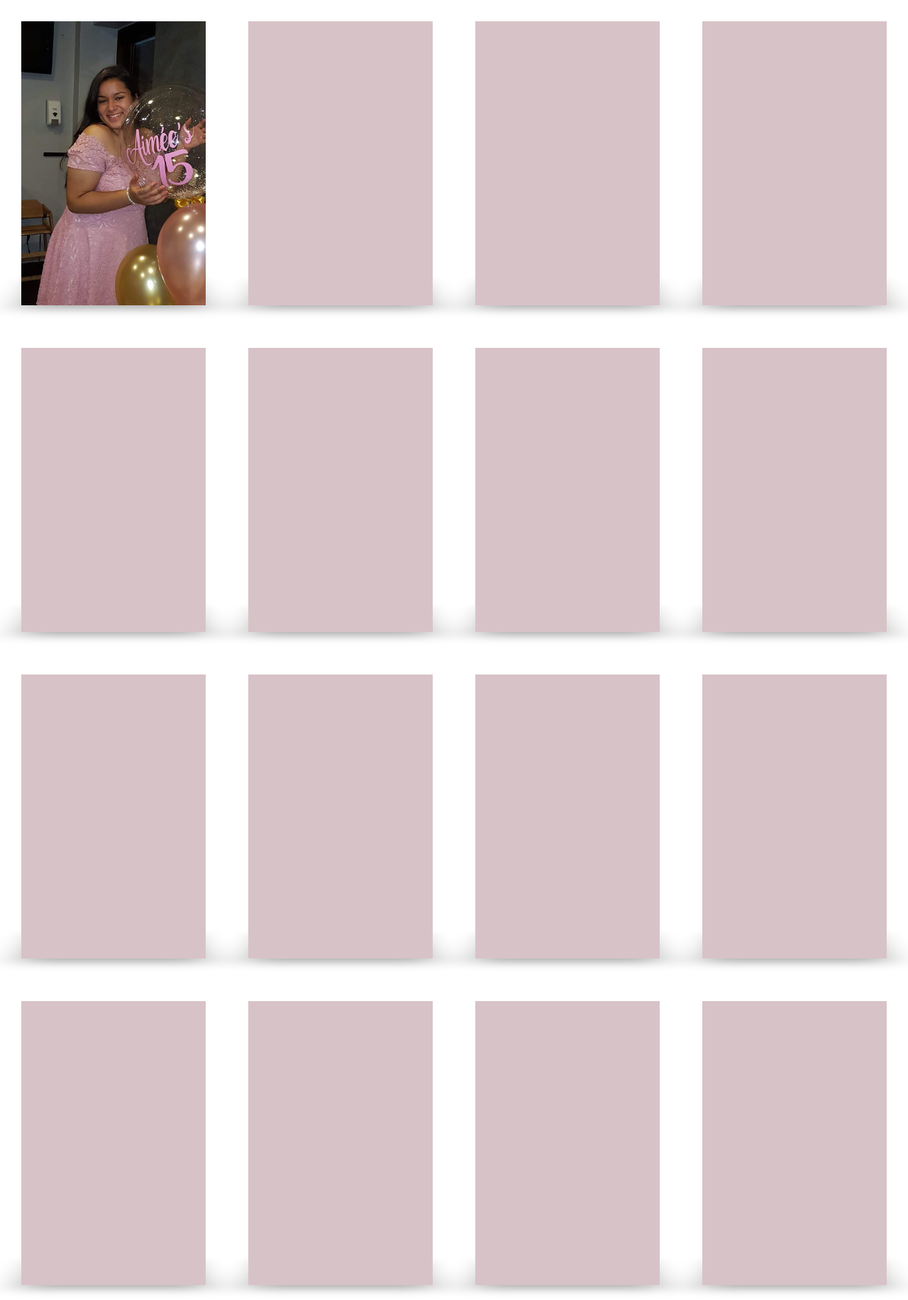
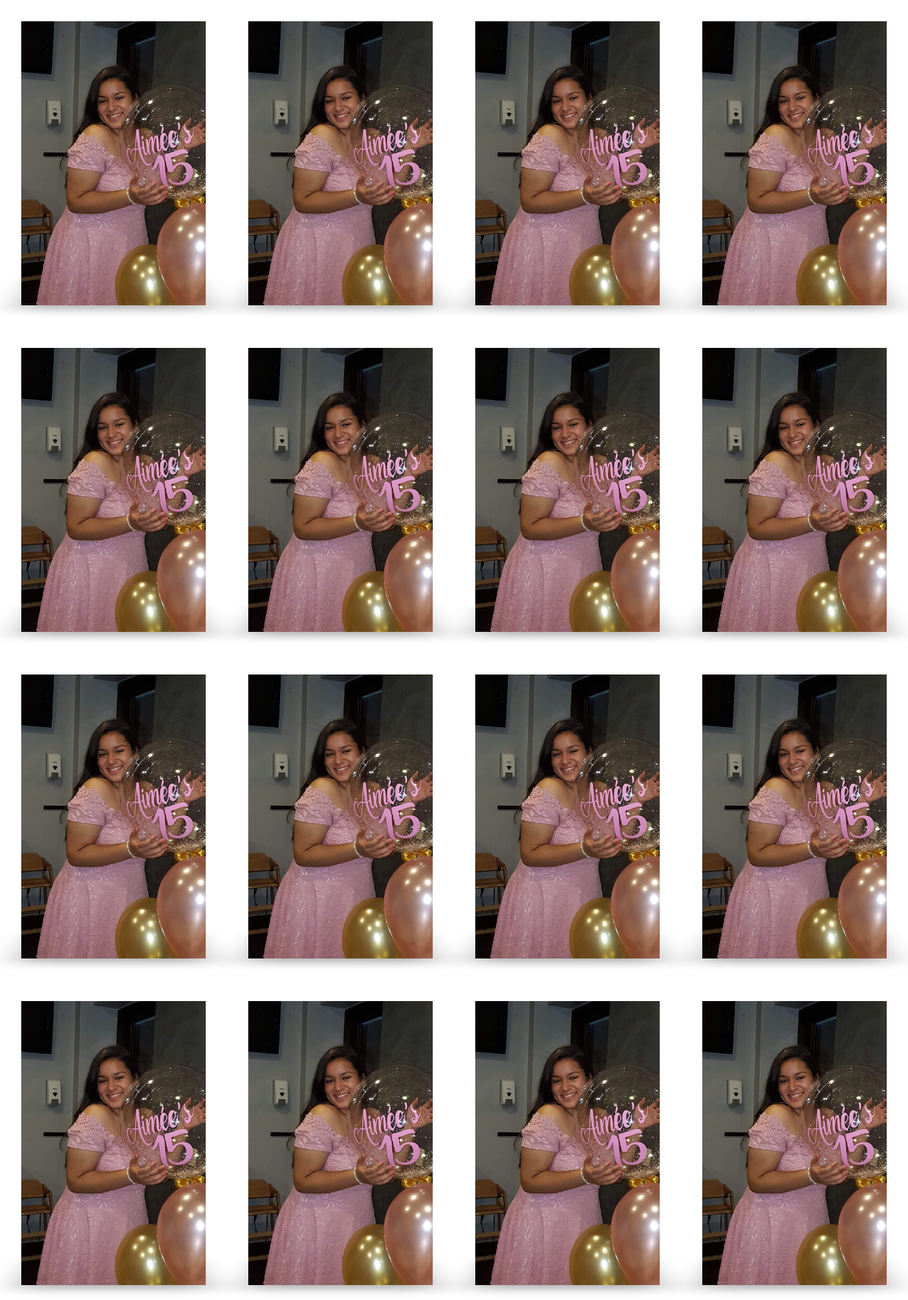
Before and after one commit to advr0106/Biblioteca, a PHP site: page /creditos.html in a window 1280 px wide. Shown: the part 89-1920 px from the top of the page at 71% size. Run offline with PHP 8.4, Linux system fonts and the light colour scheme.

Commit message:
Creditos

```diff
--- a/CSS/cred_style.css
+++ b/CSS/cred_style.css
@@ -128,3 +128,235 @@
 {
   background-image: url(../imgs/a8.jpg);
 }
+.cara1:nth-child(2) .cara2 .poster
+{
+  background-image: url(../imgs/a82.jpg);
+}
+.cara1:nth-child(2) .info header
+{
+  background-image: url(../imgs/a8.jpg);
+}
+.cara1:nth-child(3) .cara2 .poster
+{
+  background-image: url(../imgs/a82.jpg);
+}
+.cara1:nth-child(3) .info header
+{
+  background-image: url(../imgs/a8.jpg);
+}
+.cara1:nth-child(4) .cara2 .poster
+{
+  background-image: url(../imgs/a82.jpg);
+}
+.cara1:nth-child(4) .info header
+{
+  background-image: url(../imgs/a8.jpg);
+}
+.cara1:nth-child(5) .cara2 .poster
+{
+  background-image: url(../imgs/a82.jpg);
+}
+.cara1:nth-child(5) .info header
+{
+  background-image: url(../imgs/a8.jpg);
+}
+.cara1:nth-child(6) .cara2 .poster
+{
+  background-image: url(../imgs/a82.jpg);
+}
+.cara1:nth-child(6) .info header
+{
+  background-image: url(../imgs/a8.jpg);
+}
+.cara1:nth-child(7) .cara2 .poster
+{
+  background-image: url(../imgs/a82.jpg);
+}
+.cara1:nth-child(7) .info header
+{
+  background-image: url(../imgs/a8.jpg);
+}
+.cara1:nth-child(8) .cara2 .poster
+{
+  background-image: url(../imgs/a82.jpg);
+}
+.cara1:nth-child(8) .info header
+{
+  background-image: url(../imgs/a8.jpg);
+}
+.cara1:nth-child(9) .cara2 .poster
+{
+  background-image: url(../imgs/a82.jpg);
+}
+.cara1:nth-child(9) .info header
+{
+  background-image: url(../imgs/a8.jpg);
+}
+.cara1:nth-child(10) .cara2 .poster
+{
+  background-image: url(../imgs/a82.jpg);
+}
+.cara1:nth-child(10) .info header
+{
+  background-image: url(../imgs/a8.jpg);
+}
+.cara1:nth-child(11) .cara2 .poster
+{
+  background-image: url(../imgs/a82.jpg);
+}
+.cara1:nth-child(11) .info header
+{
+  background-image: url(../imgs/a8.jpg);
+}
+.cara1:nth-child(12) .cara2 .poster
+{
+  background-image: url(../imgs/a82.jpg);
+}
+.cara1:nth-child(12) .info header
+{
+  background-image: url(../imgs/a8.jpg);
+}
+.cara1:nth-child(13) .cara2 .poster
+{
+  background-image: url(../imgs/a82.jpg);
+}
+.cara1:nth-child(13) .info header
+{
+  background-image: url(../imgs/a8.jpg);
+}
+.cara1:nth-child(14) .cara2 .poster
+{
+  background-image: url(../imgs/a82.jpg);
+}
+.cara1:nth-child(14) .info header
+{
+  background-image: url(../imgs/a8.jpg);
+}
+.cara1:nth-child(15) .cara2 .poster
+{
+  background-image: url(../imgs/a82.jpg);
+}
+.cara1:nth-child(15) .info header
+{
+  background-image: url(../imgs/a8.jpg);
+}
+.cara1:nth-child(16) .cara2 .poster
+{
+  background-image: url(../imgs/a82.jpg);
+}
+.cara1:nth-child(16) .info header
+{
+  background-image: url(../imgs/a8.jpg);
+}
+.cara1:nth-child(17) .cara2 .poster
+{
+  background-image: url(../imgs/a82.jpg);
+}
+.cara1:nth-child(17) .info header
+{
+  background-image: url(../imgs/a8.jpg);
+}
+.cara1:nth-child(18) .cara2 .poster
+{
+  background-image: url(../imgs/a82.jpg);
+}
+.cara1:nth-child(18) .info header
+{
+  background-image: url(../imgs/a8.jpg);
+}
+.cara1:nth-child(19) .cara2 .poster
+{
+  background-image: url(../imgs/a82.jpg);
+}
+.cara1:nth-child(19) .info header
+{
+  background-image: url(../imgs/a8.jpg);
+}
+.cara1:nth-child(20) .cara2 .poster
+{
+  background-image: url(../imgs/a82.jpg);
+}
+.cara1:nth-child(20) .info header
+{
+  background-image: url(../imgs/a8.jpg);
+}
+.cara1:nth-child(21) .cara2 .poster
+{
+  background-image: url(../imgs/a82.jpg);
+}
+.cara1:nth-child(21) .info header
+{
+  background-image: url(../imgs/a8.jpg);
+}
+.cara1:nth-child(22) .cara2 .poster
+{
+  background-image: url(../imgs/a82.jpg);
+}
+.cara1:nth-child(22) .info header
+{
+  background-image: url(../imgs/a8.jpg);
+}
+.cara1:nth-child(23) .cara2 .poster
+{
+  background-image: url(../imgs/a82.jpg);
+}
+.cara1:nth-child(23) .info header
+{
+  background-image: url(../imgs/a8.jpg);
+}
+.cara1:nth-child(24) .cara2 .poster
+{
+  background-image: url(../imgs/a82.jpg);
+}
+.cara1:nth-child(24) .info header
+{
+  background-image: url(../imgs/a8.jpg);
+}
+.cara1:nth-child(25) .cara2 .poster
+{
+  background-image: url(../imgs/a82.jpg);
+}
+.cara1:nth-child(25) .info header
+{
+  background-image: url(../imgs/a8.jpg);
+}
+.cara1:nth-child(26) .cara2 .poster
+{
+  background-image: url(../imgs/a82.jpg);
+}
+.cara1:nth-child(26) .info header
+{
+  background-image: url(../imgs/a8.jpg);
+}
+.cara1:nth-child(27) .cara2 .poster
+{
+  background-image: url(../imgs/a82.jpg);
+}
+.cara1:nth-child(27) .info header
+{
+  background-image: url(../imgs/a8.jpg);
+}
+.cara1:nth-child(28) .cara2 .poster
+{
+  background-image: url(../imgs/a82.jpg);
+}
+.cara1:nth-child(28) .info header
+{
+  background-image: url(../imgs/a8.jpg);
+}
+.cara1:nth-child(29) .cara2 .poster
+{
+  background-image: url(../imgs/a82.jpg);
+}
+.cara1:nth-child(29) .info header
+{
+  background-image: url(../imgs/a8.jpg);
+}
+.cara1:nth-child(30) .cara2 .poster
+{
+  background-image: url(../imgs/a82.jpg);
+}
+.cara1:nth-child(30) .info header
+{
+  background-image: url(../imgs/a8.jpg);
+}
```
